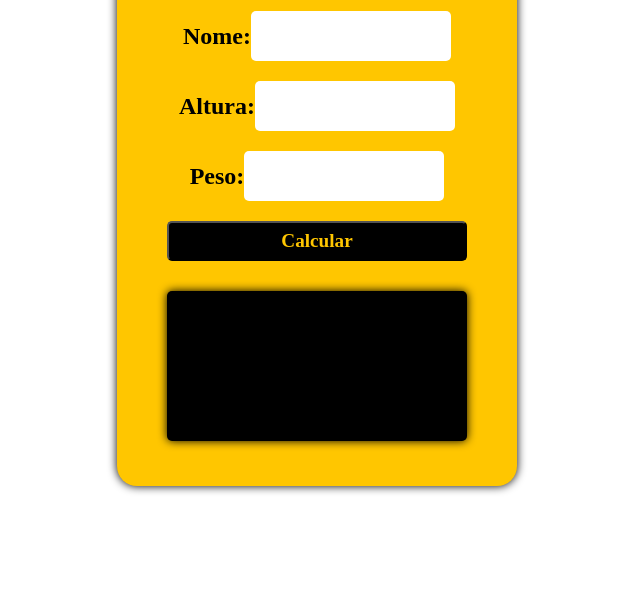
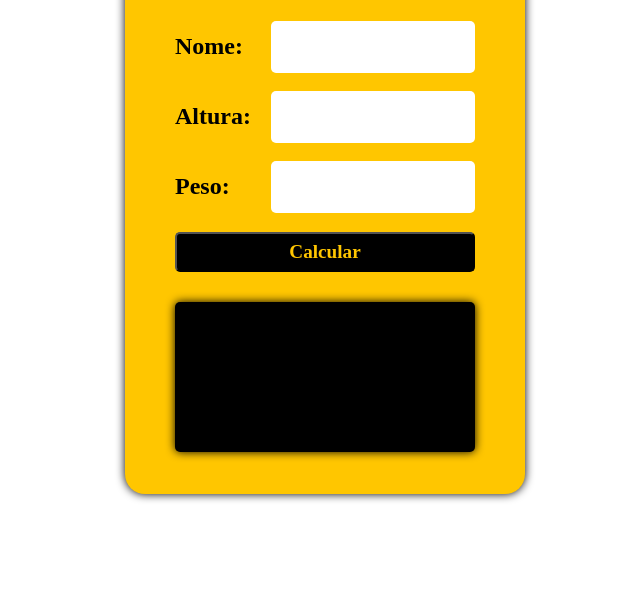
Before and after one commit to oliveiraluann/calculadora-imc-by-fernando-leonid, a plain HTML site: page index.html in a window 1280 px wide. Shown: the part 214-816 px from the top of the page, without its empty margins (323-963 px from the left). Drawn offline with Linux system fonts and the light colour scheme.

Commit message:
CSS refatorado

```diff
--- a/style.css
+++ b/style.css
@@ -1,9 +1,3 @@
-* {
-    margin: 0;
-    padding: 0;
-    box-sizing: border-box;
-}
-
 main {
     display: flex;
     width: 100vw;
@@ -40,7 +34,7 @@ main {
     width: 300px;
     height: 50px;
     margin: 10px;
-    justify-content: center;
+    justify-content: space-between;
     align-items: center;
 }
 
@@ -82,5 +76,6 @@ button {
     background: black;
     color: rgb(255,198,0);
     padding: 20px;
+    box-sizing: border-box;
     user-select: none;
 }
```
